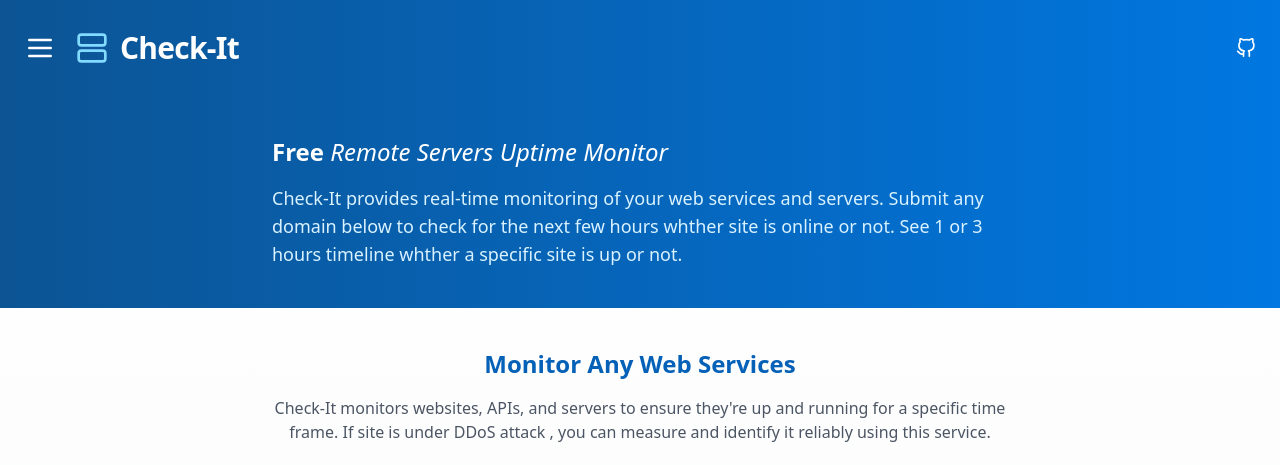
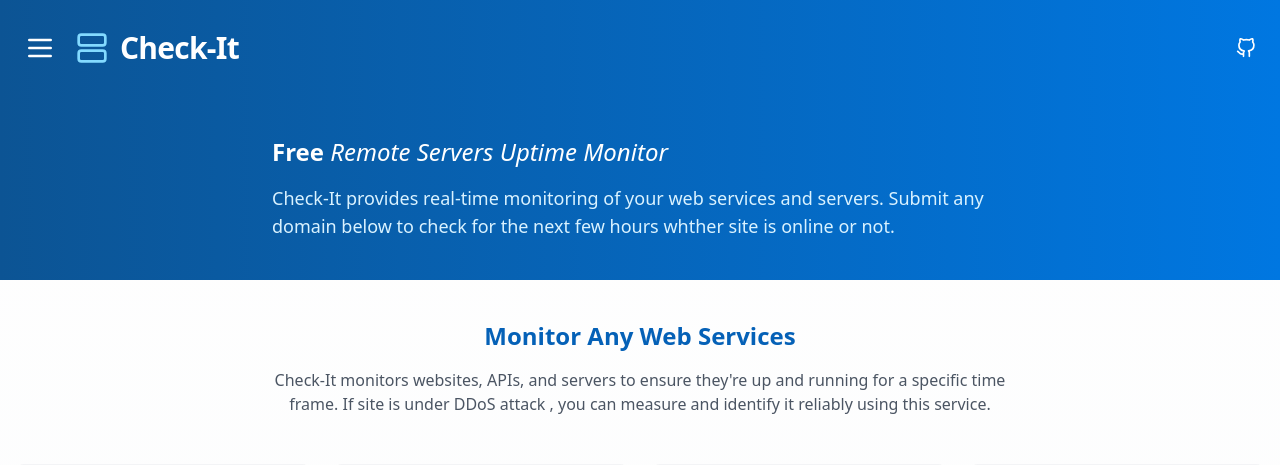
Before and after one commit to unit500/check-it, a Python web app: template templates/index.html in a window 1280 px wide. Shown: the top 465 px of the page. Run offline with Jinja, Linux system fonts and the light colour scheme; the template is opened without the code that fills it, so the values that code supplies are empty; some libraries are stand-ins or nearby versions.

Commit message:
Update index.html

```diff
--- a/templates/index.html
+++ b/templates/index.html
@@ -70,7 +70,6 @@
       <p class="text-monitor-100 text-base md:text-lg">
         Check-It provides real-time monitoring of your web services and servers.
         Submit any domain below to check for the next few hours whther site is online or not.
-        See 1 or 3 hours timeline whther a specific site is up or not.
       </p>
     </div>
   </header>
```
